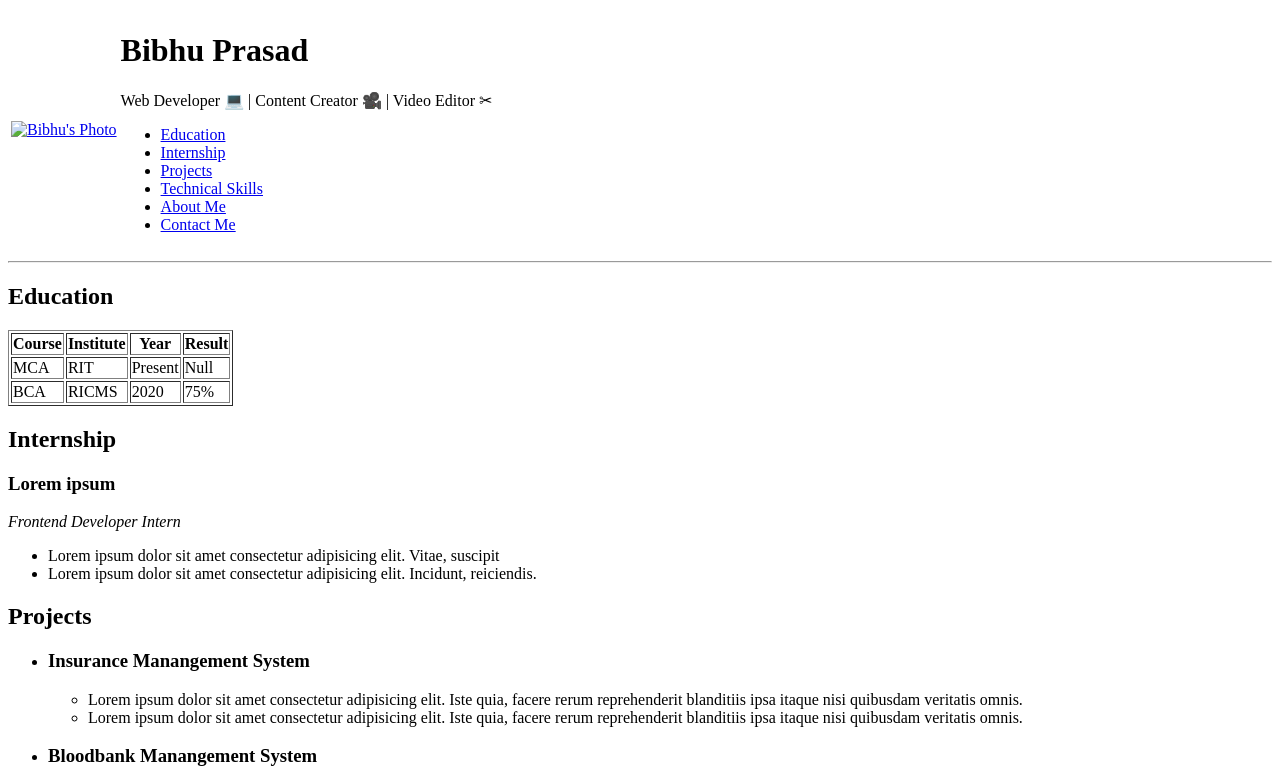
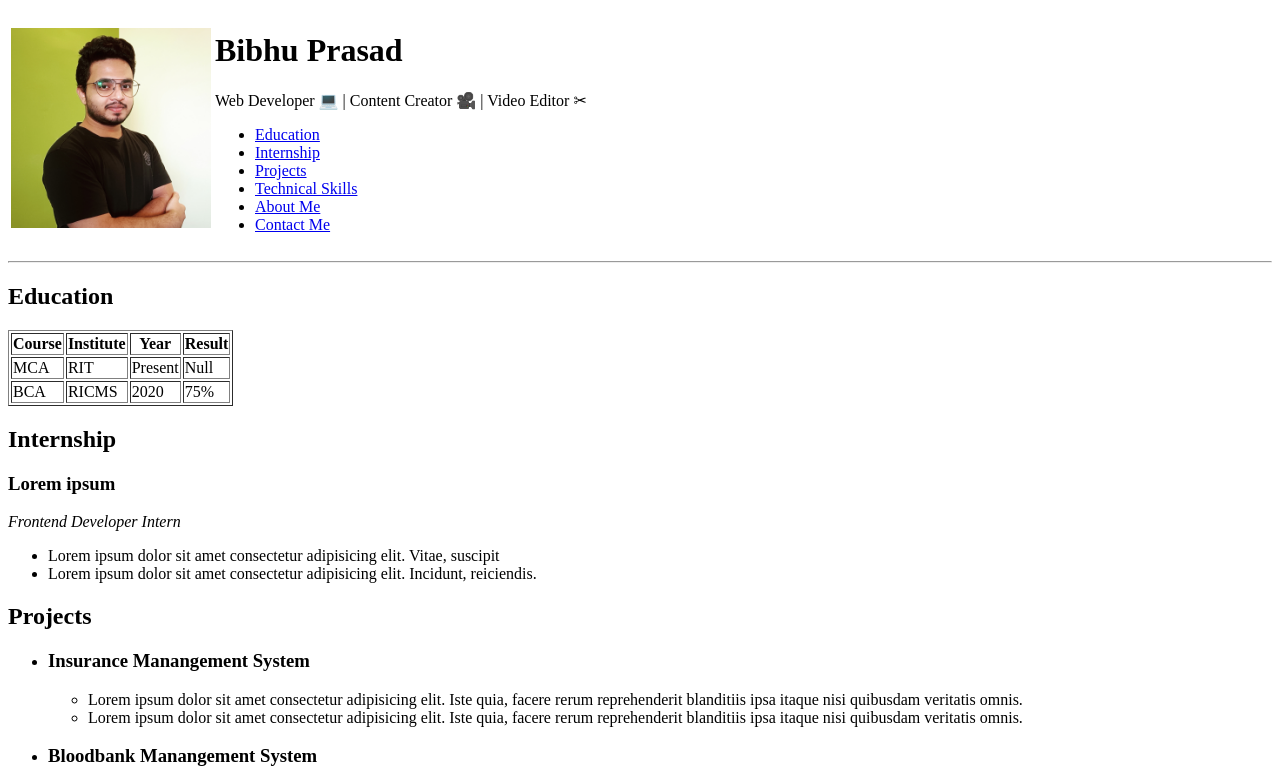
Before and after one commit to iambibhu/Resume, a plain HTML site: page index.html in a window 1280 px wide. Shown: the top 783 px of the page. Drawn offline with Linux system fonts and the light colour scheme.

Commit message:
Update index.html

```diff
--- a/index.html
+++ b/index.html
@@ -15,7 +15,7 @@
                 <tr>
                     <td>
                         <a href="https://www.linkedin.com/in/iambibhuprasad/" target="_blank">
-                            <img src="/HTML/HTML (Coding Shuttle)/imgs/resumedp.jpg" alt="Bibhu's Photo" width="200px"> </a>
+                            <img src="resumedp.jpg" alt="Bibhu's Photo" width="200px"> </a>
                     </td>
                     <td>
                         <h1>Bibhu Prasad</h1>
```
